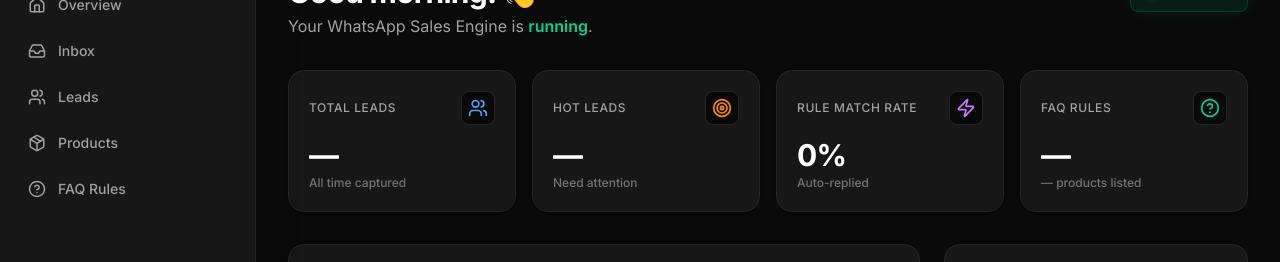
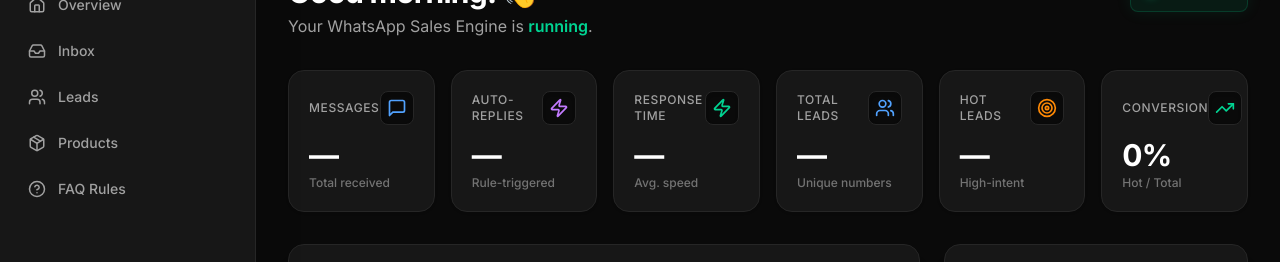
Before and after one commit to HanzalaKamran1234/whatsapp-sales-saas, a Next.js app: page /dashboard in a window 1280 px wide. Shown: the part 122-384 px from the top of the page. Built offline with nearby package versions, Linux system fonts and the light colour scheme; no server answers.

Commit message:
Complete revenue-focused automation expansion (Analytics, Leads CSV, Takeover, Payment Links)

```diff
--- a/src/app/api/stats/route.ts
+++ b/src/app/api/stats/route.ts
@@ -8,7 +8,7 @@ export async function GET() {
 
   const supabase = await createClient();
 
-  // Fetch all leads for this user
+  // Fetch all leads (which act as a raw message log) for this user
   const { data: leads, error: leadsError } = await supabase
     .from('leads')
     .select('*')
@@ -16,12 +16,20 @@ export async function GET() {
 
   if (leadsError) return NextResponse.json({ error: leadsError.message }, { status: 500 });
 
-  const total = leads.length;
-  const hot = leads.filter(l => l.tags?.includes('hot')).length;
-  const warm = leads.filter(l => l.tags?.includes('warm')).length;
-  const cold = leads.filter(l => l.tags?.includes('cold')).length;
-  const ruleMatched = leads.filter(l => l.rule_matched).length;
-  const matchRate = total > 0 ? Math.round((ruleMatched / total) * 100) : 0;
+  // Compute business metrics
+  const totalMessagesReceived = leads.length;
+  const autoRepliesSent = leads.filter(l => l.rule_matched).length;
+
+  // Calculate unique leads by customer_number
+  const uniqueNumbers = [...new Set(leads.map(l => l.customer_number))];
+  const totalLeads = uniqueNumbers.length;
+
+  // Calculate hot leads (users who ever triggered a hot rule)
+  const hotLeadNumbers = new Set(leads.filter(l => l.tags?.includes('hot')).map(l => l.customer_number));
+  const hotLeads = hotLeadNumbers.size;
+
+  // Conversion Proxy
+  const conversionRate = totalLeads > 0 ? Math.round((hotLeads / totalLeads) * 100) : 0;
 
   // Fetch counts for FAQs and Products
   const { count: faqCount } = await supabase.from('faqs').select('*', { count: 'exact', head: true }).eq('user_id', userId);
@@ -33,12 +41,17 @@ export async function GET() {
 
   // Credit usage logic
   const planLimits: Record<string, number> = { free: 50, starter: 1000, pro: 999999 };
-  const creditsUsed = ruleMatched; // each auto-reply = 1 credit
+  const creditsUsed = autoRepliesSent;
   const creditsLimit = planLimits[plan] || 50;
   const creditsPercent = creditsLimit === 999999 ? 0 : Math.min(100, Math.round((creditsUsed / creditsLimit) * 100));
 
   return NextResponse.json({
-    total, hot, warm, cold, matchRate,
+    totalMessages: totalMessagesReceived,
+    autoReplies: autoRepliesSent,
+    responseTime: '< 1s',
+    totalLeads,
+    hotLeads,
+    conversionRate,
     faqCount: faqCount || 0,
     productCount: productCount || 0,
     credits: { used: creditsUsed, limit: creditsLimit, percent: creditsPercent, plan }
--- a/src/app/dashboard/faq/page.tsx
+++ b/src/app/dashboard/faq/page.tsx
@@ -107,8 +107,11 @@ export default function FAQManager() {
               <Field label="Rule Name (e.g. Pricing Inquiry)" value={form.name} onChange={v => setForm(f => ({ ...f, name: v }))} placeholder="Pricing Inquiry" />
               <Field label="Keywords (comma-separated)" value={form.keywords} onChange={v => setForm(f => ({ ...f, keywords: v }))} placeholder="price, cost, kitna, rate" />
               <div className="space-y-1.5">
-                <label className="text-sm font-medium text-neutral-300">Auto-Reply Message</label>
-                <textarea value={form.answer} onChange={e => setForm(f => ({ ...f, answer: e.target.value }))} rows={3} placeholder="Our products start at PKR 1500..." className="w-full bg-neutral-950 border border-neutral-800 rounded-lg px-4 py-2.5 text-sm text-white focus:outline-none focus:border-emerald-500 transition-colors resize-none shadow-inner" />
+                <div className="flex items-center justify-between">
+                  <label className="text-sm font-medium text-neutral-300">Auto-Reply Message</label>
+                  <span className="text-[10px] font-bold uppercase tracking-wider text-emerald-500 bg-emerald-500/10 px-2 py-0.5 rounded border border-emerald-500/20">💡 Pro Tip: Add Stripe/Shopify links!</span>
+                </div>
+                <textarea value={form.answer} onChange={e => setForm(f => ({ ...f, answer: e.target.value }))} rows={4} placeholder="Our packages start at $50. Order securely here: https://buy.stripe.com/..." className="w-full bg-neutral-950 border border-neutral-800 rounded-lg px-4 py-2.5 text-sm text-white focus:outline-none focus:border-emerald-500 transition-colors resize-none shadow-inner" />
               </div>
             </div>
             <div className="flex space-x-3 mt-6">
--- a/src/app/dashboard/leads/page.tsx
+++ b/src/app/dashboard/leads/page.tsx
@@ -37,6 +37,30 @@ export default function LeadsManager() {
     return matchesFilter && matchesSearch;
   });
 
+  const handleExportCSV = () => {
+    if (!filtered || filtered.length === 0) return;
+    const headers = ['Phone Number', 'Message', 'Reply', 'Tags', 'Rule Matched', 'Date'];
+    const csvContent = [
+      headers.join(','),
+      ...filtered.map(l => [
+        l.customer_number || '',
+        `"${(l.message || '').replace(/"/g, '""')}"`,
+        `"${(l.reply || '').replace(/"/g, '""')}"`,
+        (l.tags || []).join(';'),
+        l.rule_matched ? 'Yes' : 'No',
+        new Date(l.created_at).toLocaleString()
+      ].join(','))
+    ].join('\n');
+
+    const blob = new Blob([csvContent], { type: 'text/csv;charset=utf-8;' });
+    const url = URL.createObjectURL(blob);
+    const a = document.createElement('a');
+    a.href = url;
+    a.download = `leads_export_${new Date().toISOString().split('T')[0]}.csv`;
+    a.click();
+    URL.revokeObjectURL(url);
+  };
+
   return (
     <div className="max-w-6xl mx-auto space-y-6 animate-in fade-in zoom-in-95 duration-500">
       <div className="flex items-center justify-between">
@@ -49,7 +73,7 @@ export default function LeadsManager() {
             <RefreshCw size={16} className={loading ? 'animate-spin' : ''} />
             <span>Refresh</span>
           </button>
-          <button className="flex items-center space-x-2 bg-emerald-500 hover:bg-emerald-600 text-white px-4 py-2.5 rounded-lg font-medium transition-all shadow-[0_0_15px_rgba(16,185,129,0.2)] text-sm">
+          <button onClick={handleExportCSV} className="flex items-center space-x-2 bg-emerald-500 hover:bg-emerald-600 text-white px-4 py-2.5 rounded-lg font-medium transition-all shadow-[0_0_15px_rgba(16,185,129,0.2)] text-sm">
             <Download size={16} />
             <span>Export CSV</span>
           </button>
--- a/src/app/dashboard/page.tsx
+++ b/src/app/dashboard/page.tsx
@@ -4,11 +4,12 @@ import { Users, MessageSquare, Zap, Target, TrendingUp, Package, HelpCircle, Bel
 import Link from 'next/link';
 
 interface Stats {
-  total: number;
-  hot: number;
-  warm: number;
-  cold: number;
-  matchRate: number;
+  totalMessages: number;
+  autoReplies: number;
+  responseTime: string;
+  totalLeads: number;
+  hotLeads: number;
+  conversionRate: number;
   faqCount: number;
   productCount: number;
   credits: { used: number; limit: number; percent: number; plan: string };
@@ -34,12 +35,14 @@ export default function DashboardOverview() {
         </div>
       </div>
 
-      {/* Stats Grid */}
-      <div className="grid grid-cols-2 lg:grid-cols-4 gap-4">
-        <StatCard title="Total Leads" value={stats?.total ?? '—'} icon={<Users className="text-blue-400" size={20} />} sub="All time captured" color="blue" />
-        <StatCard title="Hot Leads" value={stats?.hot ?? '—'} icon={<Target className="text-orange-400" size={20} />} sub="Need attention" color="orange" />
-        <StatCard title="Rule Match Rate" value={stats ? `${stats.matchRate ?? 0}%` : '—'} icon={<Zap className="text-purple-400" size={20} />} sub="Auto-replied" color="purple" />
-        <StatCard title="FAQ Rules" value={stats?.faqCount ?? '—'} icon={<HelpCircle className="text-emerald-400" size={20} />} sub={`${stats?.productCount ?? '—'} products listed`} color="emerald" />
+      {/* Business Metrics Grid */}
+      <div className="grid grid-cols-2 lg:grid-cols-3 xl:grid-cols-6 gap-4">
+        <StatCard title="Messages" value={stats?.totalMessages ?? '—'} icon={<MessageSquare className="text-blue-400" size={20} />} sub="Total received" color="blue" />
+        <StatCard title="Auto-Replies" value={stats?.autoReplies ?? '—'} icon={<Zap className="text-purple-400" size={20} />} sub="Rule-triggered" color="purple" />
+        <StatCard title="Response Time" value={stats?.responseTime ?? '—'} icon={<Zap className="text-emerald-400" size={20} />} sub="Avg. speed" color="emerald" />
+        <StatCard title="Total Leads" value={stats?.totalLeads ?? '—'} icon={<Users className="text-blue-400" size={20} />} sub="Unique numbers" color="blue" />
+        <StatCard title="Hot Leads" value={stats?.hotLeads ?? '—'} icon={<Target className="text-orange-400" size={20} />} sub="High-intent" color="orange" />
+        <StatCard title="Conversion" value={stats ? `${stats.conversionRate ?? 0}%` : '—'} icon={<TrendingUp className="text-emerald-400" size={20} />} sub="Hot / Total" color="emerald" />
       </div>
 
       {/* Main Content Row */}
--- a/src/lib/whatsapp/engine.ts
+++ b/src/lib/whatsapp/engine.ts
@@ -21,6 +21,9 @@ export async function processIncomingMessage(phoneNumberId: string, fromNumber:
     let reply = "Our representative will get back to you shortly.";
     let ruleMatched = false;
 
+    const autoReplyOn = profile.auto_reply_enabled !== false;
+
+    if (autoReplyOn) {
       // 2. Fetch FAQ rules for this user
       const { data: faqs, error: faqsError } = await supabase
         .from('faqs')
@@ -40,6 +43,9 @@ export async function processIncomingMessage(phoneNumberId: string, fromNumber:
 
       // 3. Send the reply via WhatsApp API
       await sendWhatsAppMessage(phoneNumberId, fromNumber, reply, profile.whatsapp_access_token);
+    } else {
+      reply = ''; // No automated reply sent since the bot is paused
+    }
 
     // 4. Save the lead/interaction to Supabase
     const { error: leadError } = await supabase
--- /dev/null
+++ b/test_supabase.js
@@ -0,0 +1,33 @@
+const fs = require('fs');
+
+async function test() {
+  const env = fs.readFileSync('.env.local', 'utf-8');
+  let url = '', key = '';
+  env.split('\n').forEach(line => {
+    if (line.startsWith('NEXT_PUBLIC_SUPABASE_URL=')) url = line.split('=')[1].trim();
+    if (line.startsWith('SUPABASE_SERVICE_ROLE_KEY=')) key = line.replace('SUPABASE_SERVICE_ROLE_KEY=', '').trim();
+  });
+
+  console.log("Testing POST to Products table with new schema...");
+
+  const res = await fetch(`${url}/rest/v1/products`, {
+    method: 'POST',
+    headers: {
+      'apikey': key,
+      'Authorization': `Bearer ${key}`,
+      'Content-Type': 'application/json',
+      'Prefer': 'return=representation'
+    },
+    body: JSON.stringify({
+      name: 'Test Product',
+      price: 'PKR 100',
+      description: 'Test',
+      user_id: 'user_2xyz123abc'
+    })
+  });
+
+  const json = await res.json().catch(() => ({}));
+  console.log("Status:", res.status);
+  console.log("Body:", json);
+}
+test();
```
Lines whose indentation alone changed are shown as unchanged.
